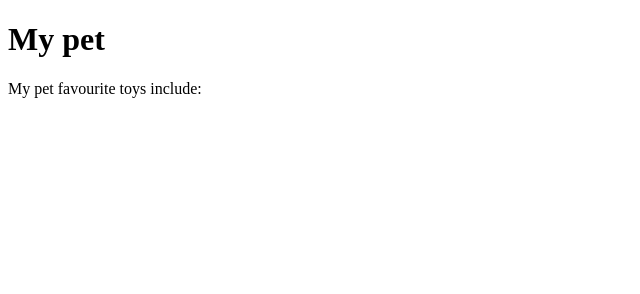
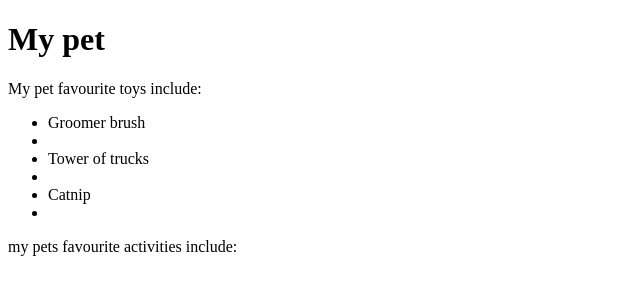
Before and after one commit to ClintonOliera/my-pet, a plain HTML site: page index.html in a window 1280 px wide. Shown: the whole page, without its empty margins (0-640 px from the left). Drawn offline with Linux system fonts and the light colour scheme.

Commit message:
added a paragraph to show my pets activities

```diff
--- a/index.html
+++ b/index.html
@@ -1,13 +1,17 @@
 <!DOCTYPE html>
 <html>
-
   <head>
     <title>Pet website</title>
   </head>
-
   <body>
     <h1>My pet</h1>
     <p>My pet favourite toys include:</p>
+    <ul>
+      <li>Groomer brush<li>
+      <li>Tower of trucks<li>
+      <li>Catnip<li>
+    </ul>
+    <p>my pets favourite activities include:</p>
+
   </body>
-
 </html>
```
Lines whose indentation alone changed are shown as unchanged.
